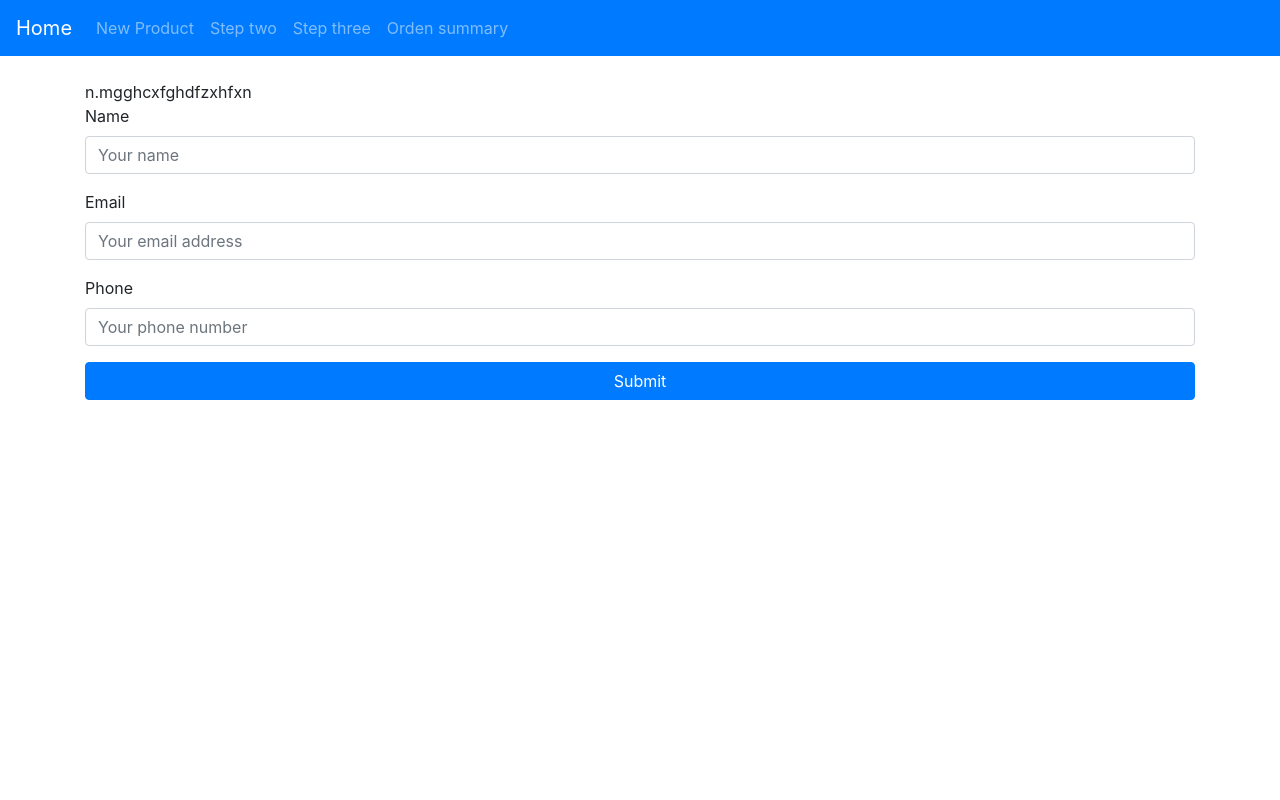
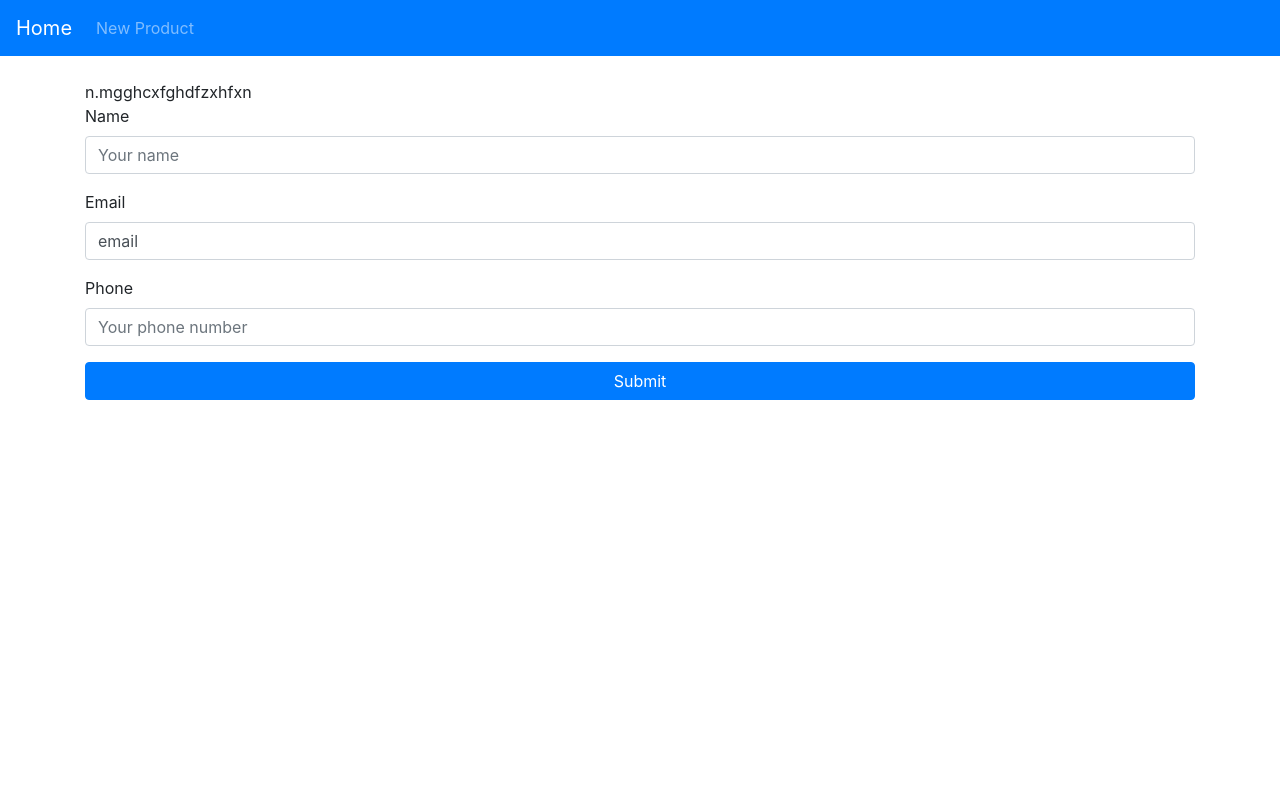
Before and after one commit to assembler-institute/react-shopping-cart-context, a React (Create React App) app: page /checkout/step-1 in a window 1280 px wide. Shown: the top 800 px of the page. Built offline with nearby package versions, Linux system fonts and the light colour scheme.

Commit message:
fix bugs

```diff
--- a/src/components/AppHeader/AppHeader.js
+++ b/src/components/AppHeader/AppHeader.js
@@ -30,47 +30,6 @@ function AppHeader({ ...props }) {
                 </NavLink>
               </li>
             </ul>
-
-
-
-            <ul className="navbar-nav mr-auto">
-              <li className="nav-item">
-                <NavLink
-                  exact
-                  activeClassName="active"
-                  className="nav-link"
-                  to="/checkout/step-2"
-                >
-                  Step two
-                </NavLink>
-              </li>
-            </ul>
-
-            <ul className="navbar-nav mr-auto">
-              <li className="nav-item">
-                <NavLink
-                  exact
-                  activeClassName="active"
-                  className="nav-link"
-                  to="/checkout/step-3"
-                >
-                  Step three
-                </NavLink>
-              </li>
-            </ul>
-
-            <ul className="navbar-nav mr-auto">
-              <li className="nav-item">
-                <NavLink
-                  exact
-                  activeClassName="active"
-                  className="nav-link"
-                  to="/checkout/order-summary"
-                >
-                  Orden summary
-                </NavLink>
-              </li>
-            </ul>
           </nav>
         </div>
       </div>
--- a/src/components/StepOneForm/StepOneForm.js
+++ b/src/components/StepOneForm/StepOneForm.js
@@ -9,15 +9,15 @@ import { useFormik } from "formik";
 
 
 function StepOneForm() {
-  const { name, email, countryCode, phone, submitStepOne,userDataValidPagae1 } = useUser();
+  const { name, email, countryCode, phone, submitStepOne,userDataValidPage1 } = useUser();
   const [hasSubmitted, setHasSubmitted] = useState(false);
 
   const formik = useFormik({
     initialValues: {
-      name: name,
-      email: email,
-      countryCode: countryCode,
-      phone: phone,
+      name: "",
+      email: "email",
+      countryCode: "countryCode",
+      phone: "phone",
           },
     validationSchema: stepOneSchema,
     onSubmit: (values) => {
@@ -29,7 +29,7 @@ function StepOneForm() {
     },
 
   });
-  if(userDataValidPagae1){
+  if(userDataValidPage1){
     return(<Redirect to="/checkout/step-2"/>)
   }
 
--- a/src/components/StepThreeForm/StepThreeForm.js
+++ b/src/components/StepThreeForm/StepThreeForm.js
@@ -1,5 +1,4 @@
 import { useFormik } from "formik";
-import { useState } from "react";
 import { Redirect } from "react-router";
 import { useUser } from "../../context/userContext/userContex";
 import Input from "../Input";
@@ -7,8 +6,7 @@ import stepThreeSchema from "./schema";
 import Button from "../Button/index"
 
 function StepThreeForm() {
-    const { cardNumber, cvc, nameOnCard, expiryMonth, expiryYear} = useUser();
-    const [hasSubmitted, setHasSubmitted] = useState(false);
+    const { cardNumber, cvc, nameOnCard, expiryMonth, expiryYear,userDataValidPage3,submitStepThree} = useUser();
 
     const formik = useFormik({
         initialValues: {
@@ -21,14 +19,16 @@ function StepThreeForm() {
         validationSchema: stepThreeSchema,
         onSubmit: (values) => {
             submitStepThree(values);
-
+            useUser(values)
             console.log(values)
             setTimeout(() => {
                 setHasSubmitted(true);
             }, 500);
         },
-
     });
+    if(userDataValidPage3){
+        return(<Redirect to="/checkout/order-summary"/>)
+      }
 
     return (
         <>
@@ -46,31 +46,31 @@ function StepThreeForm() {
                     isTouched={formik.touched.cardNumber}
                 />
 
-                {/* <Input
-                    type="text"
-                    label="City"
-                    id="city"
-                    value={formik.values.city}
-                    placeholder="Your city"
+                <Input
+                    type="number"
+                    label="CVC"
+                    id="cvc"
+                    value={formik.values.cvc}
+                    placeholder="Your CVC"
                     handleChange={formik.handleChange}
                     handleBlur={formik.handleBlur}
-                    hasErrorMessage={formik.touched.city}
-                    errorMessage={formik.errors.city}
-                    isTouched={formik.touched.city}
+                    hasErrorMessage={formik.touched.cvc}
+                    errorMessage={formik.errors.cvc}
+                    isTouched={formik.touched.cvc}
                 />
 
                 <Input
                     type="text"
-                    label="Zip code"
-                    id="zip"
-                    value={formik.values.zip}
-                    placeholder="Your zip code"
+                    label="Name on card"
+                    id="nameOnCard"
+                    value={formik.values.nameOnCard}
+                    placeholder="Your Name On Card"
                     handleChange={formik.handleChange}
                     handleBlur={formik.handleBlur}
-                    hasErrorMessage={formik.touched.zip}
-                    errorMessage={formik.errors.zip}
-                    isTouched={formik.touched.zip}
-                /> */}
+                    hasErrorMessage={formik.touched.nameOnCard}
+                    errorMessage={formik.errors.nameOnCard}
+                    isTouched={formik.touched.nameOnCard}
+                />
 
                 <Button
                     submitButton
@@ -79,7 +79,6 @@ function StepThreeForm() {
                 >
                     {formik.isSubmitting ? "Submitting..." : "Submit"}
                 </Button>
-                {hasSubmitted && <Redirect to="/checkout/step-4" />}
             </form>
         </>
     )
--- a/src/components/StepThreeForm/schema.js
+++ b/src/components/StepThreeForm/schema.js
@@ -13,16 +13,16 @@ const stepThreeSchema = Yup.object().shape({
     nameOnCard: Yup.string()
       .label('Name on card')
       .required(),
-    expiryMonth: Yup.string()
-      .label('Expiry month')
-      .min(2)
-      .max(2)
-      .required(),
-    expiryYear: Yup.string()
-      .label('Expiry year')
-      .min(4)
-      .max(4)
-      .required(),
+    // expiryMonth: Yup.string()
+    //   .label('Expiry month')
+    //   .min(2)
+    //   .max(2)
+    //   .required(),
+    // expiryYear: Yup.string()
+    //   .label('Expiry year')
+    //   .min(4)
+    //   .max(4)
+    //   .required(),
   });
 
   export default stepThreeSchema;
--- a/src/components/StepTwoForm/StepTwoForm.js
+++ b/src/components/StepTwoForm/StepTwoForm.js
@@ -10,9 +10,7 @@ import Button from "../Button/index"
 
 
 function StepTwoForm() {
-    const { address, city,zip,country,userDataValidPagae2,submitStepTwo } = useUser();
-    const [hasSubmitted, setHasSubmitted] = useState(false);
-
+    const { address, city,zip,country,userDataValidPage2,submitStepTwo } = useUser();
     const formik = useFormik({
         initialValues: {
             address: address,
@@ -30,8 +28,8 @@ function StepTwoForm() {
             }, 500);
         },
     });
-    if(userDataValidPagae2){
-        return(<Redirect to="/checkout/order-summary"/>)
+    if(userDataValidPage2){
+        return(<Redirect to="/checkout/step-3"/>)
       }
 
     return (
@@ -83,7 +81,6 @@ function StepTwoForm() {
                 >
                     {formik.isSubmitting ? "Submitting..." : "Submit"}
                 </Button>
-                {/* {hasSubmitted && <Redirect to="/checkout/order-summary" />} */}
             </form>
         </>
     )
--- a/src/context/userContext/userContex.js
+++ b/src/context/userContext/userContex.js
@@ -24,15 +24,16 @@ const initialState = {
   expiryDate: "",
   cvv: "",
   acceptedTerms: false,
-  userDataValidPagae1:false,
-  userDataValidPagae2:false,
+  userDataValidPage1:false,
+  userDataValidPage2:false,
+  userDataValidPage3:false,
 }
 const userContext = createContext(initialState);
 function checkoutReducer(state, action) {
   switch (action.type) {
     case actionTypes.SUBMIT_ONE_PAGE: {
       // console.log(action.payload)
-      const { name, email, phone, countryCode,userDataValidPagae1 } = action.payload
+      const { name, email, phone, countryCode,userDataValidPage1 } = action.payload
       const data = action.payload
       console.log(data);
       return {
@@ -41,11 +42,11 @@ function checkoutReducer(state, action) {
         email: email,
         phone: phone,
         countryCode: countryCode,
-        userDataValidPagae1:true
+        userDataValidPage1:true
       };
     }
     case actionTypes.SUBMIT_SECOND_PAGE: {
-      const { address, city, zip, country,userDataValidPagae2 } = action.payload
+      const { address, city, zip, country,userDataValidPage2 } = action.payload
       const data = action.payload
       console.log(action.payload)
       return {
@@ -54,7 +55,7 @@ function checkoutReducer(state, action) {
         city: city,
         zip: zip,
         country: country,
-        userDataValidPagae2:true
+        userDataValidPage2:true
       };
     }
     case actionTypes.SUBMIT_THIRD_PAGE: {
@@ -67,7 +68,7 @@ function checkoutReducer(state, action) {
         cardNumber: cardNumber,
         expiryDate: expiryDate,
         cvv: cvv,
-        acceptedTerms: false,
+        userDataValidPage3:true,
       }
     }
     default: {
--- a/src/pages/CheckoutStepFour/checkoutStepFour.js
+++ b/src/pages/CheckoutStepFour/checkoutStepFour.js
@@ -12,7 +12,7 @@ import {useUser} from "../../context/userContext/userContex"
 //   }
 
 function CheckoutStepFour() {
-    const { name, email, countryCode, phone,address, city,zip,country} = useUser();
+    const { name, email, countryCode, phone,address, city,zip,country,cardNumber} = useUser();
      return(<div>
     <div className="summary">
       <h1>Order completed!</h1>
@@ -78,6 +78,7 @@ function CheckoutStepFour() {
           </p>
           <p>
             <span className="h5">Card number:</span> **** **** ****{" "}
+            {cardNumber}
             {/* {cardNumber.slice(12, 16)} */}
           </p>
         </div>
```
